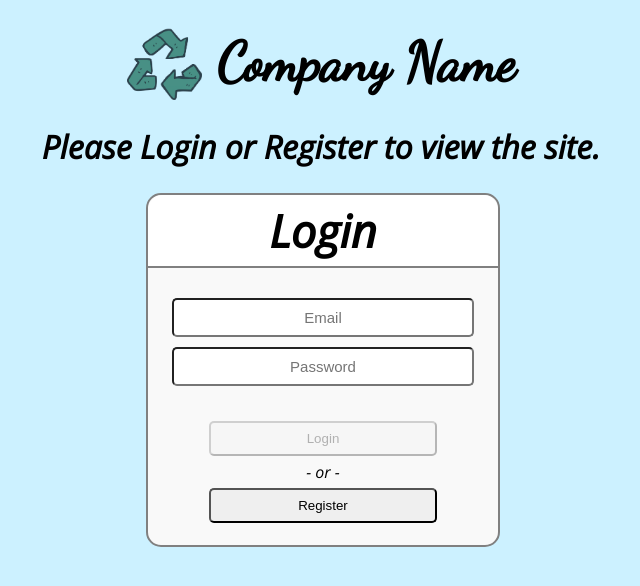
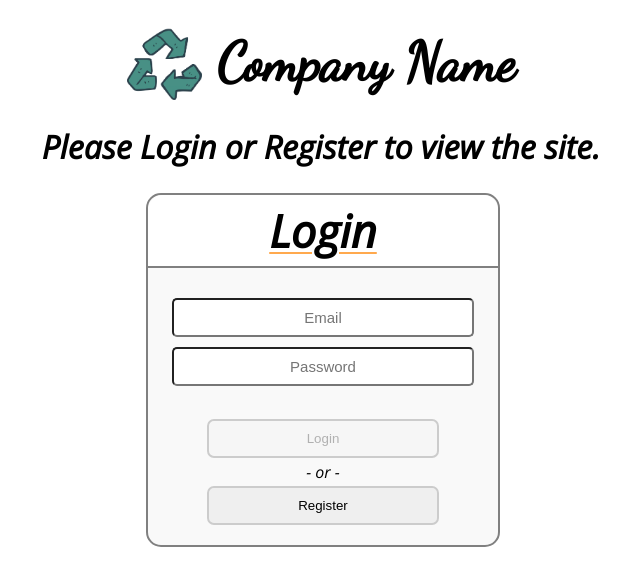
Before and after one commit to Willlumps/cloth-marketplace, a Vue app: page / in a window 1280 px wide. Shown: the top 586 px of the page, without its empty margins (319-959 px from the left). Built offline with nearby package versions, Linux system fonts and the light colour scheme.

Commit message:
Revamped the look because styling is hard

```diff
--- a/src/App.vue
+++ b/src/App.vue
@@ -14,6 +14,6 @@
 }
 
 body {
-  background-color: #86c6f4;
+  /* background-color: #86c6f4; */
 }
 </style>
--- a/src/components/AddItemModal.vue
+++ b/src/components/AddItemModal.vue
@@ -150,13 +150,13 @@ export default {
   width: 550px;
   max-width: 551px;
   height: 325px;
-  background-color: #9ee7ff;
+  background-color: #eee;
   border-radius: 10px;
   margin-top: 10%;
   color: #555555;
   display: table;
   overflow-y: auto;
-  border: solid 5px #eee;
+  border: solid 5px #ccc;
 }
 
 #field {
@@ -170,6 +170,10 @@ export default {
 
 #left h3 {
   text-align: left;
+  text-underline-offset: 4px;
+  text-decoration: underline;
+  text-decoration-thickness: 2px;
+  text-decoration-color: #ffa94d;
   margin-left: 15px;
 }
 
@@ -198,7 +202,7 @@ export default {
 
 h1 {
   margin-bottom: 15px;
-  border-bottom: solid 3px white;
+  border-bottom: solid 3px grey;
 }
 
 #btns {
@@ -214,48 +218,20 @@ button {
   color: #333;
   text-transform: uppercase;
   font-size: 1rem;
-  transition: all 0.3s;
+  transition: all 0.1s;
   position: relative;
   overflow: hidden;
   z-index: 1;
   width: 125px;
   margin-right: 10px;
   margin-bottom: 10px;
+  outline: 1px solid #ccc;
+  border: none;
 }
 
-button:hover:before {
-  width: 100%;
-}
-
-button:after {
-  content: "";
-  position: absolute;
-  bottom: 0;
-  left: 0;
-  width: 100%;
-  height: 100%;
-  background-color: #f9f9f9;
-  border-radius: 15px;
-  z-index: -2;
-}
-
-button:before {
-  content: "";
-  position: absolute;
-  bottom: 0;
-  left: 0;
-  width: 0%;
-  height: 100%;
-  transition: all 0.3s;
-  border-radius: 15px;
-  z-index: -1;
-}
-
-.add-button:before {
-  background-color: #b0ffd2;
-}
-
-.cancel-button:before {
-  background-color: #ffb0b0;
+button:hover {
+  box-shadow: 4px 4px 4px #ffa94d;
+  white-space: normal;
+  overflow: visible;
 }
 </style>
--- a/src/components/Gallery.vue
+++ b/src/components/Gallery.vue
@@ -55,10 +55,12 @@ export default class Gallery extends Vue {
 #container {
   max-width: 1000px;
   margin: 0 auto;
-  background: rgba(0, 0, 0, 0.2);
+  /* background: rgba(204, 241, 255, 0.8); */
   margin-top: 20px;
+  margin-bottom: 20px;
   padding: 5px;
   border-radius: 15px;
+  border: 2px solid grey;
 }
 
 #gallery {
@@ -69,11 +71,11 @@ export default class Gallery extends Vue {
 
 #gallery-item {
   float: left;
-  background: #f9f9f9;
+  /* background: #f9f9f9; */
   width: 13em;
   margin: 1%;
   padding: 10px;
-  box-shadow: 5px 5px 5px rgba(0, 0, 0, 0.2);
+  /* box-shadow: 5px 5px 5px rgba(0, 0, 0, 0.2); */
   cursor: pointer;
   border-radius: 7px;
 }
@@ -89,8 +91,8 @@ export default class Gallery extends Vue {
 
 #gallery-item img {
   object-fit: scale-down;
-  outline: 2px solid black;
+  outline: 2px solid grey;
   border-radius: 5px;
-  box-shadow: 5px 5px 5px rgba(0, 0, 0, 0.2);
+  box-shadow: 5px 5px 5px rgba(0, 0, 0, 0.5);
 }
 </style>
--- a/src/components/Header.vue
+++ b/src/components/Header.vue
@@ -9,6 +9,9 @@
         placeholder="Search..."
       />
       <button v-if="Boolean(!isProfile)" id="btn" @click="search">GO</button>
+    </div>
+    <div id="center">
+      <h1>Cloth Marketplace</h1>
     </div>
     <div id="right">
       <button id="btn" @click="logout">LOGOUT</button>
@@ -66,9 +69,19 @@ export default class Header extends Vue {
   border-bottom: 1px solid black;
 }
 
+#center {
+  font-size: 170%;
+  font-family: "Dancing Script", cursive;
+  text-underline-offset: 5px;
+  text-decoration: underline;
+  text-decoration-thickness: 2px;
+  text-decoration-color: #ffa94d;
+}
+
 #left,
+#center,
 #right {
-  width: 50%;
+  width: 33%;
 }
 
 #left {
@@ -88,7 +101,8 @@ export default class Header extends Vue {
   border-radius: 5px;
   float: left;
   padding: 10px 15px;
-  border-color: #86c6f4;
+  outline: 1px solid #ccc;
+  border: none;
 }
 
 #left #btn {
@@ -111,30 +125,23 @@ export default class Header extends Vue {
 
 #btn {
   height: 45px;
-  width: 15%;
+  width: 20%;
   max-width: 175px;
   font-size: 12px;
   font-weight: 600;
   overflow: hidden;
   text-overflow: ellipsis;
   white-space: nowrap;
-  background: transparent;
+  background: white;
   cursor: pointer;
-  transition: all 0.3s ease-in 0s;
-  outline: 2px solid grey;
+  transition: all 0.01s ease-in 0s;
+  outline: 1px solid #ccc;
+  border: none;
 }
 
 #btn:hover {
-  background-color: #ccf1ff;
-  border-radius: 60px;
-  color: rgb(5, 5, 5) !important;
+  box-shadow: 4px 4px 4px rgba(0, 0, 0, 0.2);
   white-space: normal;
   overflow: visible;
 }
-
-#left #btn:hover {
-  background-color: #ccf1ff;
-  border-radius: 60px;
-  color: rgb(5, 5, 5) !important;
-}
 </style>
--- a/src/views/Home.vue
+++ b/src/views/Home.vue
@@ -120,6 +120,6 @@ export default class Home extends Vue {
 }
 
 body {
-  background-color: #ccf1ff;
+  /* background-color: #ccf1ff; */
 }
 </style>
--- a/src/views/Login.vue
+++ b/src/views/Login.vue
@@ -263,6 +263,13 @@ export default class Login extends Vue {
   border-bottom: 2px solid grey;
 }
 
+#login-header h2 {
+  text-underline-offset: 4px;
+  text-decoration: underline;
+  text-decoration-thickness: 2px;
+  text-decoration-color: #ffa94d;
+}
+
 #login-input {
   margin-top: 25px;
 }
@@ -292,14 +299,12 @@ export default class Login extends Vue {
   height: 35px;
   margin: 5px;
   border-radius: 5px;
-  transition: all 0.5s ease-in 0s;
+  border: none;
+  outline: 2px solid #ccc;
 }
 
 #login-buttons button:hover {
-  background-color: #ccf1ff;
-  border-radius: 60px;
-  color: rgb(5, 5, 5) !important;
-  transition: all 0.5s ease-in 0s;
+  box-shadow: 4px 4px 4px #ffa94d;
 }
 
 #login-input input {
@@ -309,8 +314,4 @@ export default class Login extends Vue {
   margin: 5px;
   border-radius: 5px;
 }
-
-body {
-  background-color: #ccf1ff;
-}
 </style>
--- a/src/views/Profile.vue
+++ b/src/views/Profile.vue
@@ -75,8 +75,4 @@ export default class Profile extends Vue {
   margin: 0px;
   text-align: center;
 }
-
-body {
-  background-color: #ccf1ff;
-}
 </style>
```
